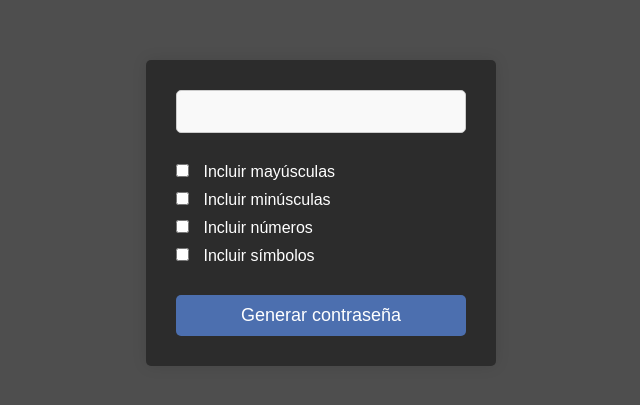
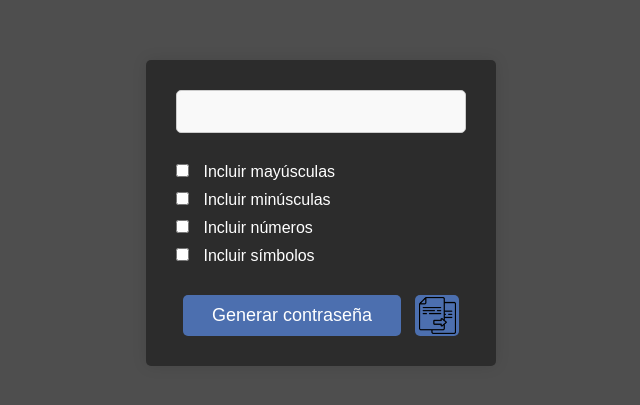
Before and after one commit to sergiiomg/Generador-de-contrasenas, a plain HTML site: page index.html in a window 1280 px wide. Shown: the part 187-592 px from the top of the page, without its empty margins (319-959 px from the left). Drawn offline with Linux system fonts and the light colour scheme.

Commit message:
Implementada funcionalidad copiar contrasena

```diff
--- a/css/styles.css
+++ b/css/styles.css
@@ -32,8 +32,13 @@ input[type="text"] {
     background-color: #f9f9f9;
 }
 
-button {
-    width: 100%;
+#botones{
+    display: flex;
+    justify-content: space-around;
+}
+
+#generar {
+    width: 75%;
     padding: 10px;
     margin-top: 20px;
     font-size: 18px;
@@ -45,7 +50,31 @@ button {
     transition: background-color 0.3s;
 }
 
-button:hover {
+#generar:hover {
+    background-color: #3a629e;
+}
+
+#copiar{
+    width: 15%;
+    height: 41px;
+    padding: 10px;
+    margin-top: 20px;
+    background-color: #4c6faf;
+    border: none;
+    border-radius: 5px;
+    cursor: pointer;
+    transition: background-color 0.3s;
+    display: flex;
+    justify-content: center;
+    align-items: center;
+}
+
+#copiar img{
+    width: 37px;
+    height: 37px;
+}
+
+#copiar:hover {
     background-color: #3a629e;
 }
 
--- a/index.html
+++ b/index.html
@@ -24,8 +24,10 @@
                 <input type="checkbox" id="simbolos"> Incluir símbolos
             </label>
         </div>
-
-        <button id="generar">Generar contraseña</button>
+        <div id="botones">
+            <button id="generar">Generar contraseña</button>
+            <button id="copiar"><img src="img/copiar.png" alt="Copiar"></button>
+        </div>
     </div>
     <script src="js/script.js"></script>
 </body>
--- a/js/script.js
+++ b/js/script.js
@@ -1,7 +1,9 @@
 //Guardamos en esta variable el botón para generar la contraseña obteniendo su id
 let generar = document.getElementById('generar');
+//Guardamos en esta variable el botón para copiar la contraseña obteniendo su id
+let copiar = document.getElementById('copiar');
 
-//Le añadimos un eventListener para generar la contraseña al hacer click
+//Creamos un eventListener para generar la contraseña al hacer click
 generar.addEventListener('click', function(){
     //Guardamos en una variable todas las letras mayúsculas
     let mayusculas = 'ABCDEFGHIJKLMNÑOPQRSTUVWXYZ';
@@ -33,7 +35,7 @@ generar.addEventListener('click', function(){
     }
 
     //En esta variable se almacenará la contraseña generada
-    let password = '';
+    let contraseña = '';
     let longitud = 12;
 
 
@@ -43,9 +45,17 @@ generar.addEventListener('click', function(){
          * y será el caracter que utilicemos.
          */
         let randomIndex = Math.floor(Math.random() * caracteresPermitidos.length);
-        password += caracteresPermitidos[randomIndex];
+        contraseña += caracteresPermitidos[randomIndex];
     }
 
-    document.getElementById("contraseña").value = password;
+    document.getElementById("contraseña").value = contraseña;
 
 });
+
+//Creamos un addEventListener para que el usuario pueda copiar la contraseña generada
+copiar.addEventListener('click', function(){
+    //Seleccionamos la contraseña generada
+    navigator.clipboard.writeText(contraseña.value);
+    //Mostramos mensaje de éxito
+    alert('¡Contraseña copiada en el portapapeles!')
+});
```
Also changed, not shown: img/copiar.png (added).
